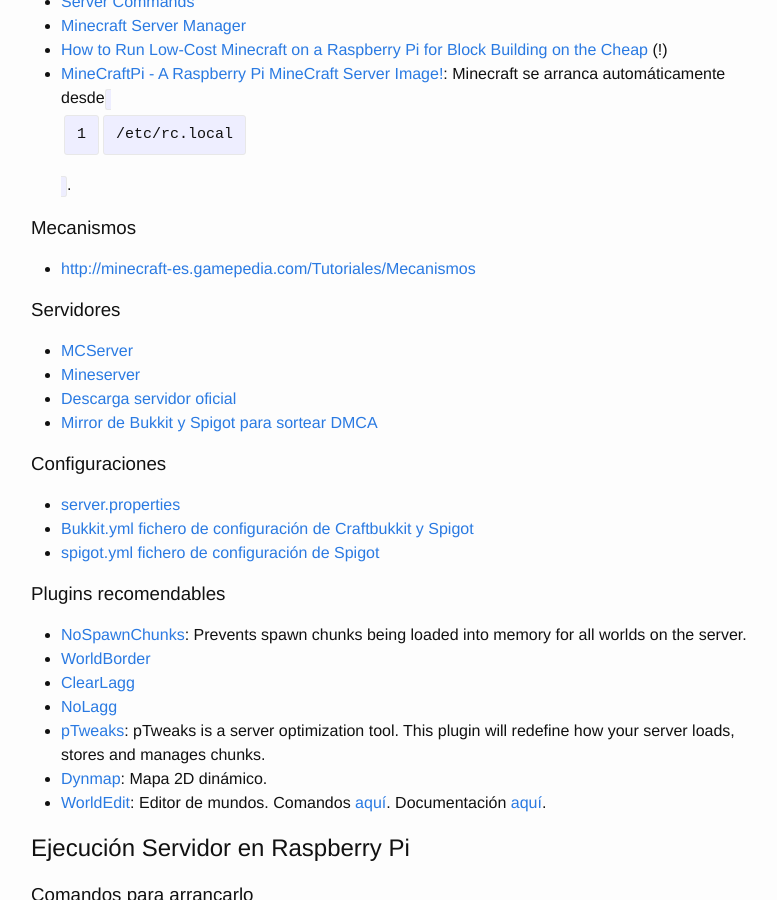
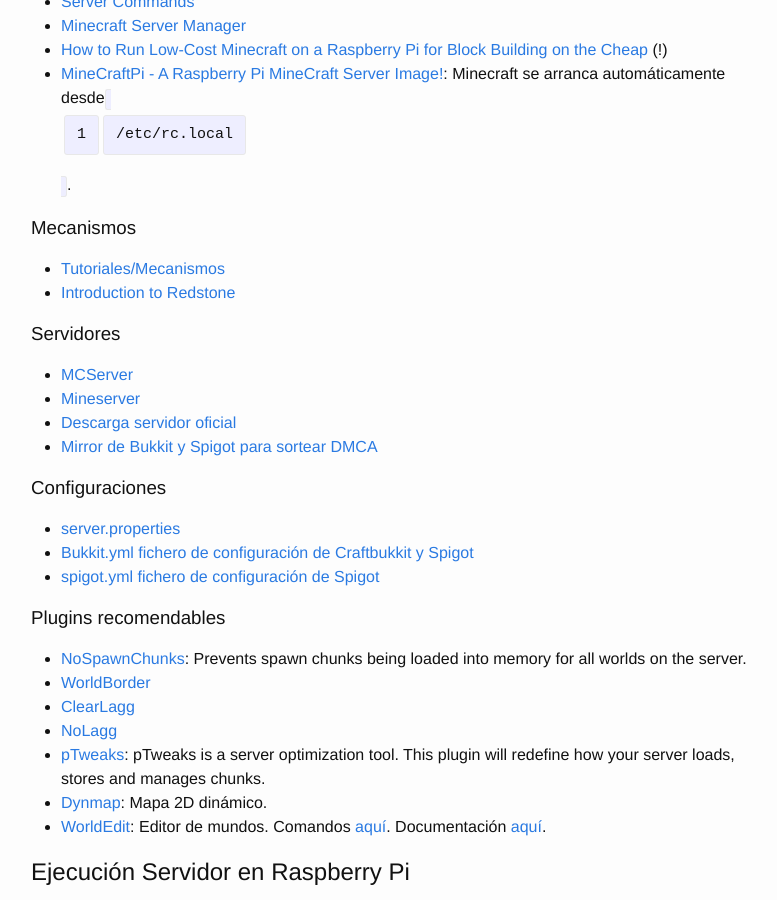
Before and after one commit to eduardofilo/eduardofilo.jekyll, a Jekyll site: the page built from proyectos/minecraft.md, in a window 1280 px wide and 900 px high, scrolled down 379 px. Shown: the whole window, without its empty margins (239-1016 px from the left). Built offline with Jekyll 4.4.1, drawn with Linux system fonts in a browser that asks for light colours; Markdown is read by kramdown in place of the engine named in the settings.

Commit message:
Cambio menor.

```diff
--- a/proyectos/minecraft.md
+++ b/proyectos/minecraft.md
@@ -21,7 +21,8 @@
 
 ### Mecanismos
 
-* [http://minecraft-es.gamepedia.com/Tutoriales/Mecanismos](Tutoriales/Mecanismos)
+* [Tutoriales/Mecanismos](http://minecraft-es.gamepedia.com/Tutoriales/Mecanismos)
+* [Introduction to Redstone](http://www.minecraft101.net/redstone/redstone-basics.html)
 
 ### Servidores
 
```
